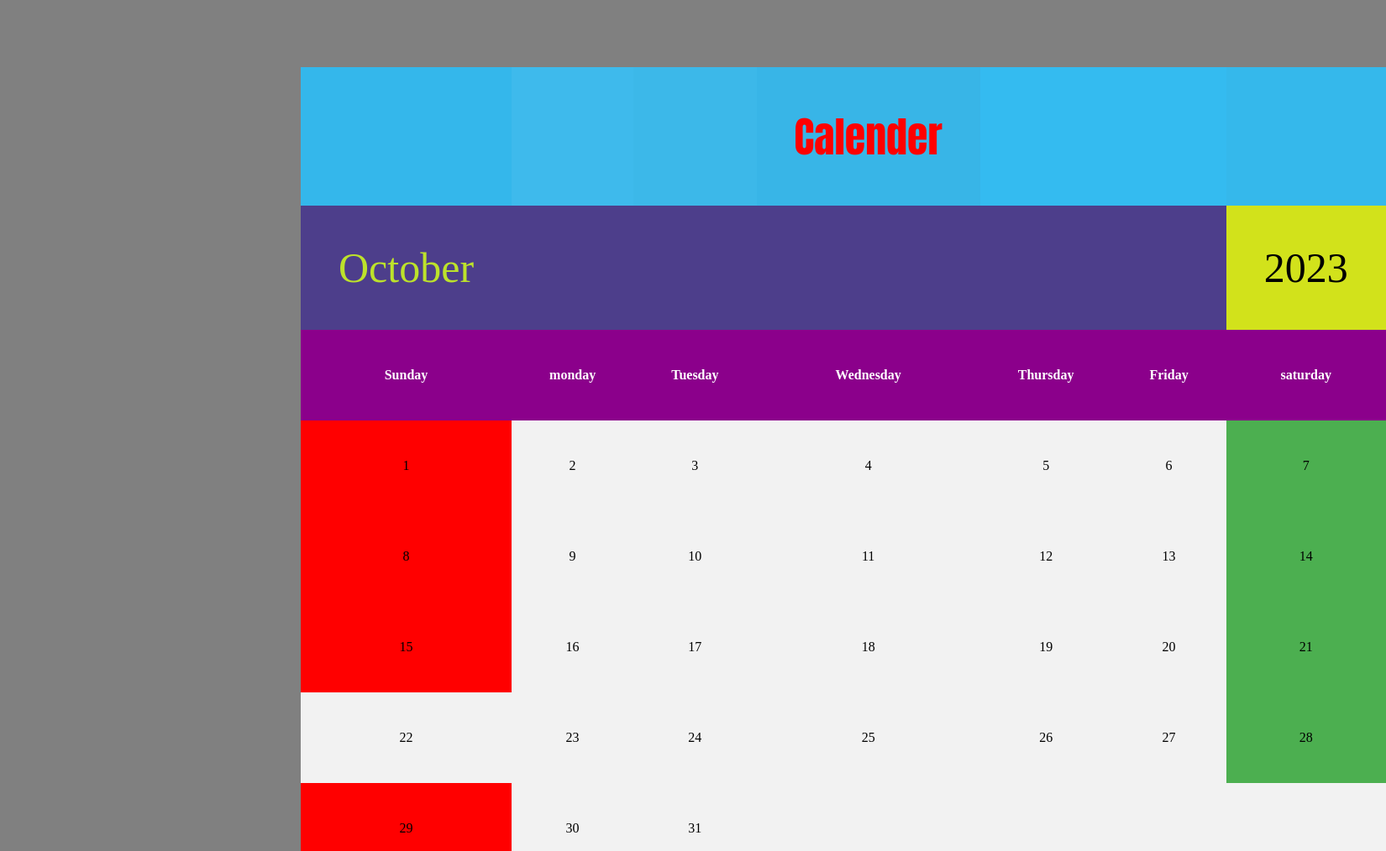
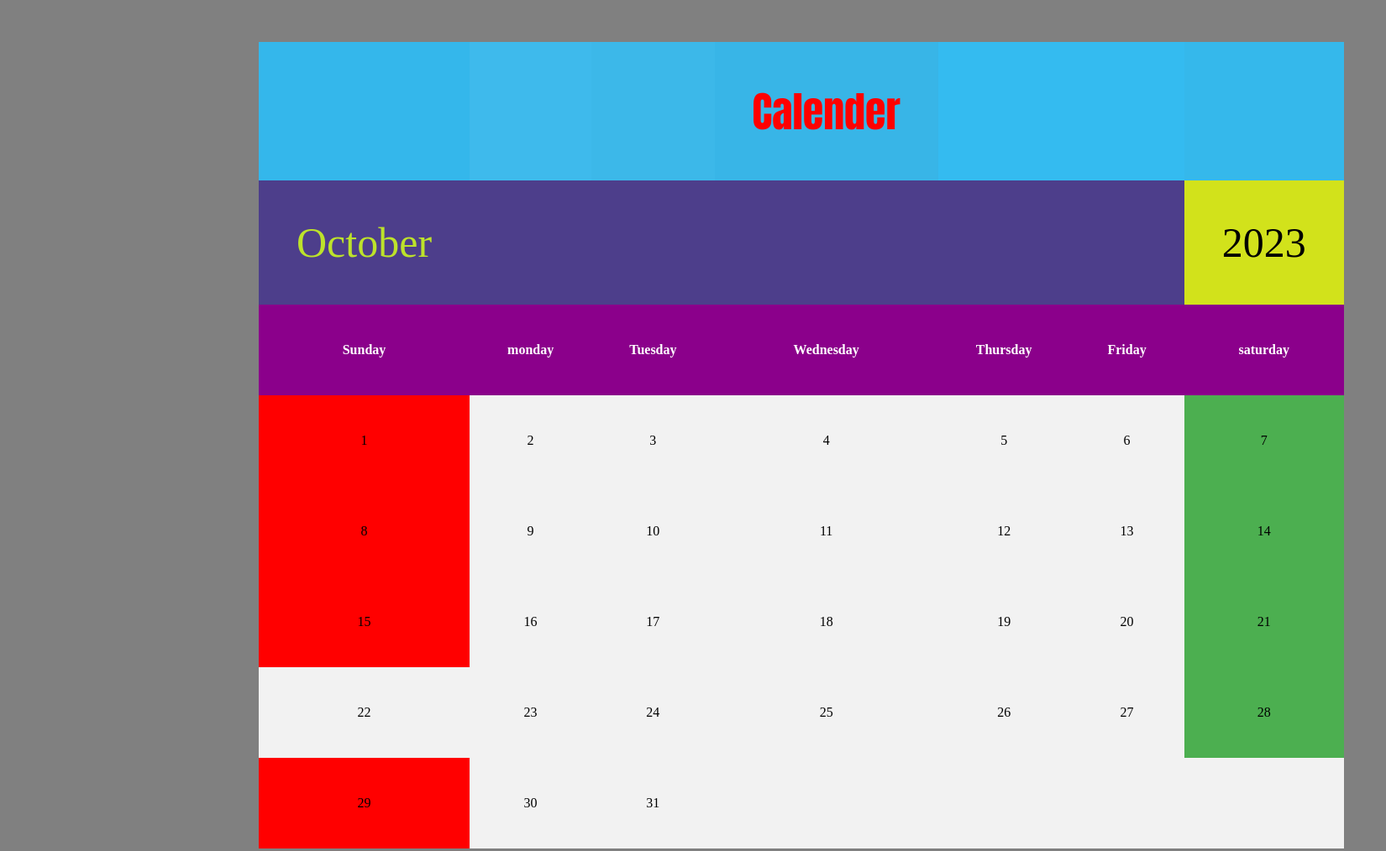
Before and after one commit to Praveenkumar0101/CSS.Files, a plain HTML site: page cal 2.html in a window 1280 px wide. Shown: the top 1014 px of the page at 84% size, 1650 px wide, since content can reach past the window. Drawn offline with Linux system fonts and the light colour scheme.

Commit message:
Update cal 2.html

```diff
--- a/cal 2.html
+++ b/cal 2.html
@@ -25,7 +25,7 @@ td {
 </style>
 </head>
 <body style="background-color: grey">
-<table style="width: 70%;margin-left: 350px; margin-top: 80px;">
+<table style="width: 50%;margin-left: 300px; margin-top: 50px;">
 
   <tr>
     <td style="background-color:rgb(52, 183, 235)"></td>
```
